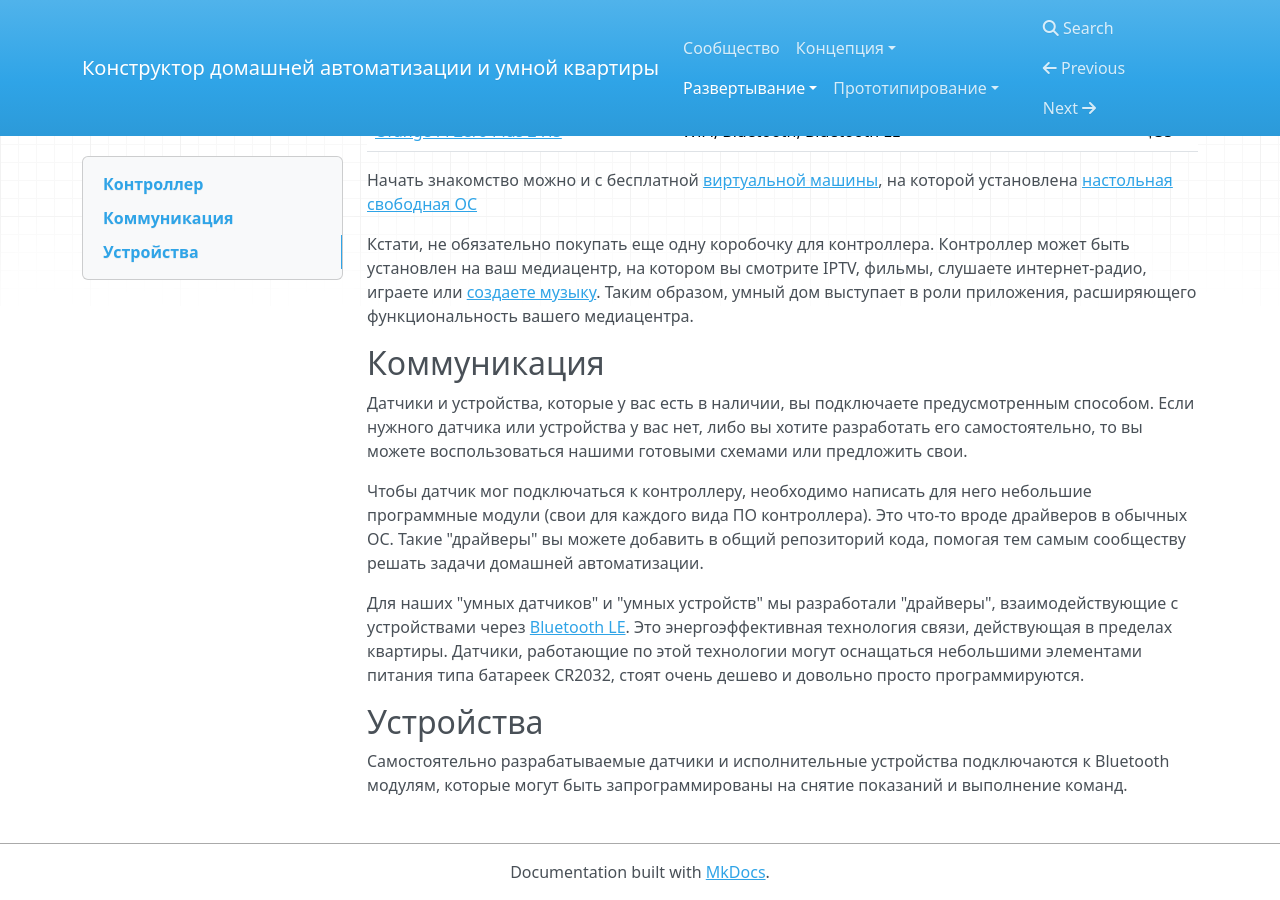
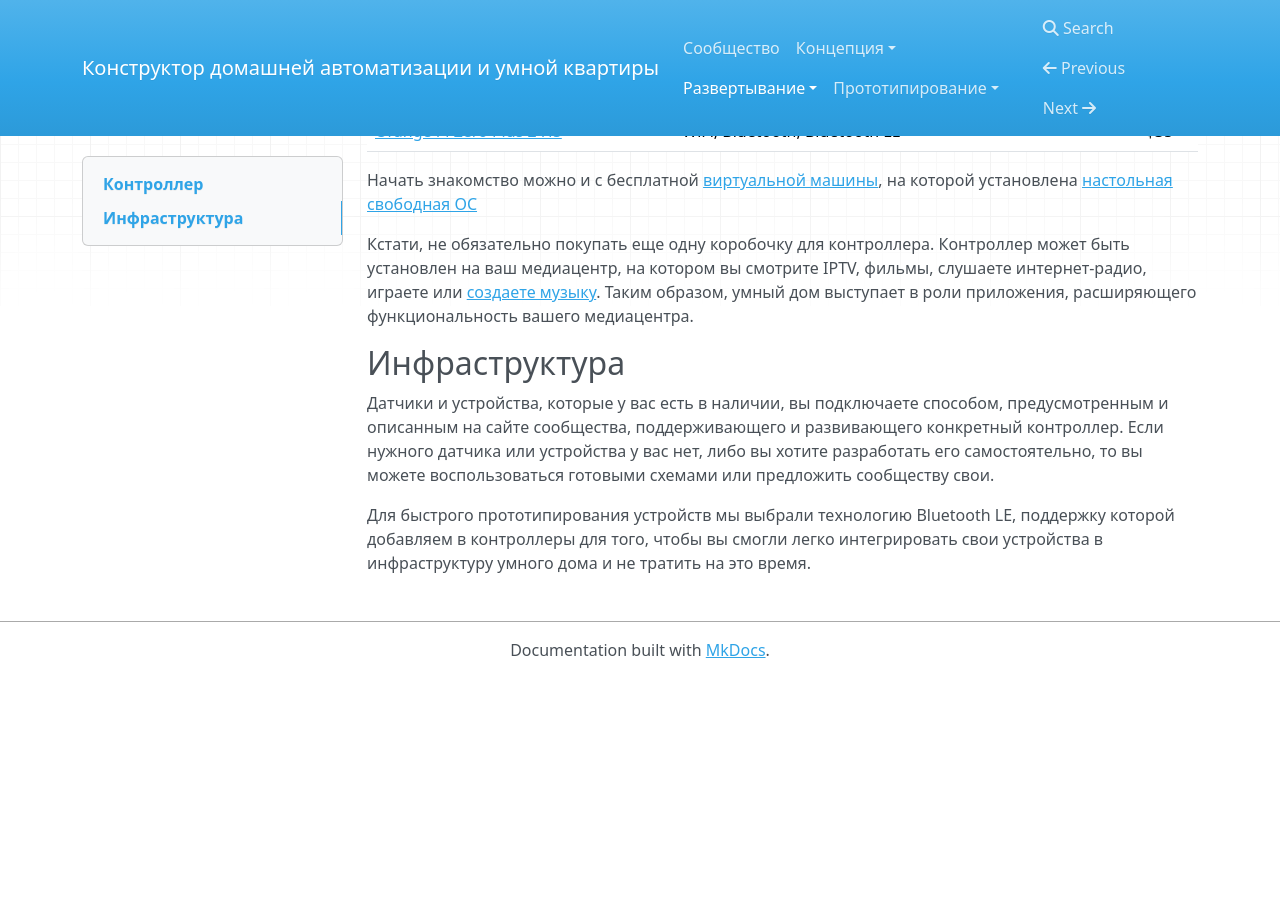
Before and after one commit to cutecare/cutecare-docs, an MkDocs documentation site: the page built from docs/Реализация.md, in a window 1280 px wide and 900 px high, scrolled down 962 px. Built offline with MkDocs 1.6.1, drawn with Linux system fonts in a browser that asks for light colours; nearby versions of some CDN libraries; old or Windows-style settings are respelled for this version of MkDocs; after the commit the page ends 1640 px from its top, so only the background shows below that.

Commit message:
Update Реализация.md

```diff
--- a/docs/Реализация.md
+++ b/docs/Реализация.md
@@ -35,17 +35,9 @@
 
 Кстати, не обязательно покупать еще одну коробочку для контроллера. Контроллер может быть установлен на ваш медиацентр, на котором вы смотрите IPTV, фильмы, слушаете интернет-радио, играете или [создаете музыку](https://geektimes.ru/post/296795/). Таким образом, умный дом выступает в роли приложения, расширяющего функциональность вашего медиацентра.
 
-## Коммуникация
+## Инфраструктура
 
-Датчики и устройства, которые у вас есть в наличии, вы подключаете предусмотренным способом. Если нужного датчика или устройства у вас нет,
-либо вы хотите разработать его самостоятельно, то вы можете воспользоваться нашими готовыми схемами или предложить свои.
+Датчики и устройства, которые у вас есть в наличии, вы подключаете способом, предусмотренным и описанным на сайте сообщества, поддерживающего и развивающего конкретный контроллер. Если нужного датчика или устройства у вас нет,
+либо вы хотите разработать его самостоятельно, то вы можете воспользоваться готовыми схемами или предложить сообществу свои.
 
-Чтобы датчик мог подключаться к контроллеру, необходимо написать для него небольшие программные модули (свои для каждого вида ПО контроллера). Это что-то вроде драйверов в обычных ОС. Такие "драйверы" вы можете добавить в общий репозиторий кода, помогая тем самым сообществу решать задачи домашней автоматизации.
-
-Для наших "умных датчиков" и "умных устройств" мы разработали "драйверы", взаимодействующие с устройствами через [Bluetooth LE](https://www.bluetooth.com/what-is-bluetooth-technology/how-it-works/le-p2p).
-Это энергоэффективная технология связи, действующая в пределах квартиры. Датчики, работающие по этой технологии могут оснащаться небольшими элементами питания типа батареек CR2032,
-стоят очень дешево и довольно просто программируются.
-
-## Устройства
-
-Самостоятельно разрабатываемые датчики и исполнительные устройства подключаются к Bluetooth модулям, которые могут быть запрограммированы на снятие показаний и выполнение команд.
+Для быстрого прототипирования устройств мы выбрали технологию Bluetooth LE, поддержку которой добавляем в контроллеры для того, чтобы вы смогли легко интегрировать свои устройства в инфраструктуру умного дома и не тратить на это время.
```
